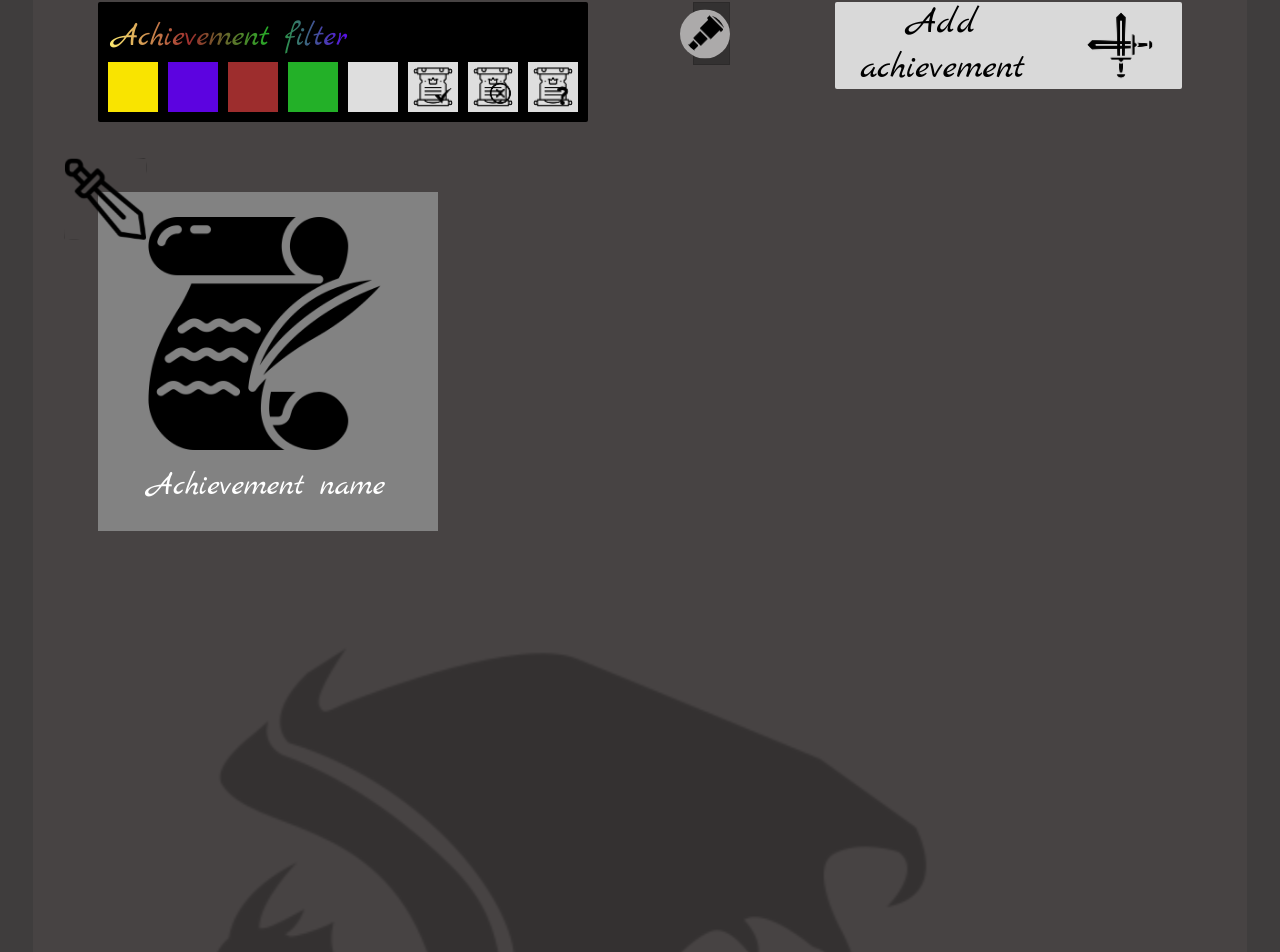
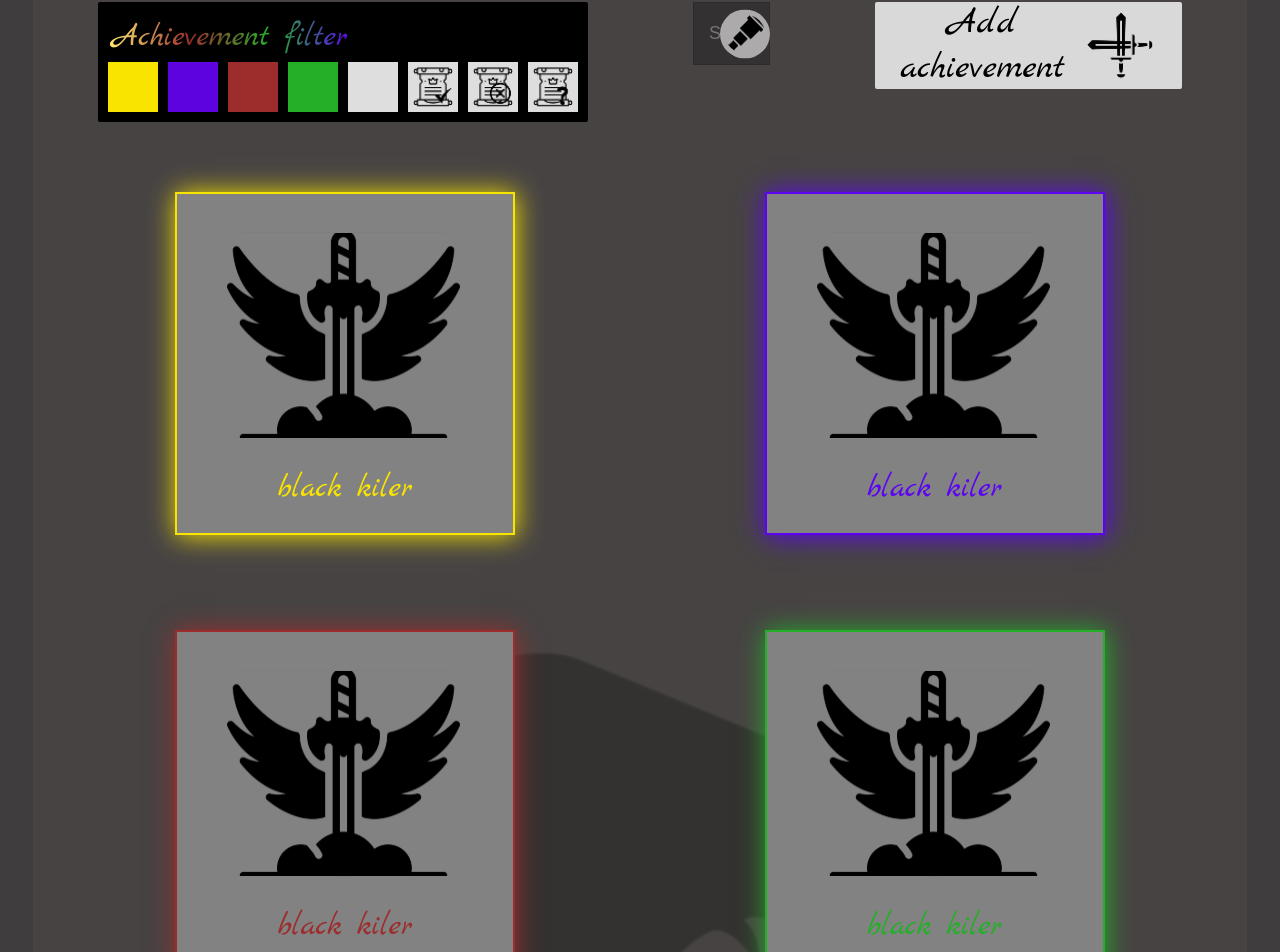
Before and after one commit to Baroslav/QuestLife, a Next.js app: page / in a window 1280 px wide. Shown: the part 391-1343 px from the top of the page. Built offline with nearby package versions, Linux system fonts and the light colour scheme.

Commit message:
compleate achivement list component

```diff
--- a/src/app/components/achivementList/achivementItem.tsx
+++ b/src/app/components/achivementList/achivementItem.tsx
@@ -1,11 +1,29 @@
+import React from "react"
 import styles from "./achivementList.module.css"
 
-const AchivementItem = () => {
+
+type AchiveItemProp = {
+    achiveName : string,
+    achiveImg : string,
+    achievementDifficult : "Legendary" |  "Mythical" | "Epic" | "Unique" | "Default",
+}
+
+const aciveVariant:Record<AchiveItemProp["achievementDifficult"] , {achiveType : string}> = {
+    Legendary : {achiveType : styles.legendary},
+    Mythical : {achiveType : styles.mythicaly},
+    Epic : {achiveType : styles.epic},
+    Unique : {achiveType : styles.unique},
+    Default : {achiveType : styles.default},
+}
+
+
+const AchivementItem:React.FC<AchiveItemProp>= ({achiveName, achiveImg, achievementDifficult}) => {
+    const {achiveType} = aciveVariant[achievementDifficult]
+
     return (
-        <div className = {styles.achivemetItem}>
-            <img className = {styles.leftTop} src="./achiveSword.svg" alt="" />
-            <img className = {styles.achiveImg} src="./quest.png" alt="" />
-            <p>Achievement name</p>
+        <div className = {`${styles.achivemetItem} ${achiveType}`}>
+            <img className = {styles.achiveImg} src = {achiveImg} alt="" />
+            <p>{achiveName}</p>
         </div>
     )
 }
--- a/src/app/components/achivementList/achivementList.module.css
+++ b/src/app/components/achivementList/achivementList.module.css
@@ -1,14 +1,25 @@
 .achivementList {
-    margin-top: 70px;
+    margin: 70px auto;
+}
+.itemList {
+    display: flex;
+    justify-content: space-around;
+    gap: 95px;
+    flex-wrap: wrap;
+    margin: 0 auto;
 }
 
 .achivemetItem {
-    z-index: 2;
+    cursor: pointer;
     position: relative;
     padding: 25px 50px;
     width: 340px;
     box-sizing: border-box;
     background-color: #828282;
+    transition: all ease-in-out 0.2s
+}
+.achivemetItem:hover {
+    box-shadow: 1px 1px 40px;
 }
 .achiveImg {
     width: 233px;
@@ -17,6 +28,7 @@
     z-index: 2;
 }
 .achivemetItem p {
+    text-align: center;
     font-size: 32px;
     margin: 0px;
     padding-top: 10px;
@@ -29,5 +41,32 @@
     transform: rotate(90deg);
     width: 83px;
     height: 83px;
-    z-index: 1;
 }
+
+
+.legendary {
+    border: 2px solid #F9E400;
+    box-shadow: 1px 1px 25px #F9E400;
+    color: #F9E400;
+}
+.mythicaly {
+    border: 2px solid #5C03F4;
+    box-shadow: 1px 1px 25px #5C03F4;
+    color: #5C03F4;
+}
+.epic {
+    border:  2px solid #9D2D2D;
+    box-shadow: 1px 1px 25px #9D2D2D;
+    color: #9D2D2D;
+}
+
+.unique {
+    border:  2px solid #23B028;
+    box-shadow: 1px 1px 25px #23B028;
+    color: #23B028;
+}
+.default {
+    border:  2px solid #DEDEDE;
+    box-shadow: 1px 1px 25px #DEDEDE;
+    color: #DEDEDE;
+}
--- a/src/app/components/achivementList/achivementlist.tsx
+++ b/src/app/components/achivementList/achivementlist.tsx
@@ -1,11 +1,55 @@
 import AchivementItem from "./achivementItem"
 import styles from "./achivementList.module.css"
+
+type AchievementListArr = {
+    achivementName : string,
+    achivementImg : string,
+    achievementDifficult : "Legendary" |  "Mythical" | "Epic" | "Unique" | "Default"
+}
+
+const achivementList: AchievementListArr[]  = [
+    {
+        achivementName : "black kiler",
+        achivementImg : "./hero.svg",
+        achievementDifficult : "Legendary"
+    },
+    {
+        achivementName : "black kiler",
+        achivementImg : "./hero.svg",
+        achievementDifficult : "Mythical"
+    },
+    {
+        achivementName : "black kiler",
+        achivementImg : "./hero.svg",
+        achievementDifficult : "Epic"
+    },
+    {
+        achivementName : "black kiler",
+        achivementImg : "./hero.svg",
+        achievementDifficult : "Unique"
+    },
+    {
+        achivementName : "black kiler",
+        achivementImg : "./hero.svg",
+        achievementDifficult : "Default"
+    },
+    {
+        achivementName : "black kiler",
+        achivementImg : "./hero.svg",
+        achievementDifficult : "Legendary"
+    }
+]
 
 const AchivemetList = () => {
     return (
         <div className = {styles.achivementList}>
-            <AchivementItem/>
-
+            <div className={styles.itemList}>
+                {
+                achivementList.map((item)=> (
+                    <AchivementItem achiveName ={item.achivementName} achiveImg = {item.achivementImg} achievementDifficult = {item.achievementDifficult}/>
+                ))
+            }
+            </div>
         </div>
     )
 }
--- a/src/app/components/auth/authInput.tsx
+++ b/src/app/components/auth/authInput.tsx
@@ -13,11 +13,11 @@ const AuthInputs:React.FC<AuthInputsPorps> = ({userAuth}) => {
                 {
                     userAuth ?
                     <>
-                        <QuestInput type="text" paleceHolderText ="user name" icon="./hero.png" labelText="Name Yourself, Traveler (User name)"/>
+                        <QuestInput type="text" paleceHolderText ="user name" icon="./hero.svg" labelText="Name Yourself, Traveler (User name)"/>
                         <QuestInput type="email" paleceHolderText ="email" icon="./email.png" labelText="Beacon of Communicatio (Email)"/>
                     </>
                     :
-                    <QuestInput type="text" paleceHolderText ="user name/email" icon="./hero.png" labelText="Name Yourself, Traveler (User name or email)"/>
+                    <QuestInput type="text" paleceHolderText ="user name/email" icon="./hero.svg" labelText="Name Yourself, Traveler (User name or email)"/>
                 }
                 <div className={styles.pass}>
                     <QuestInput userAuth={userAuth} type="password" paleceHolderText ="password" icon="./skeleton-key.png" labelText="Secret Password"/>
--- a/src/app/components/ui/addBtn/index.module.css
+++ b/src/app/components/ui/addBtn/index.module.css
@@ -3,8 +3,9 @@
     background-color: #D9D9D9;
     display: flex;
     text-align: center;
+    justify-content: space-between;
     align-items: center;
-    gap: 60px;
+    gap: 20px;
     width: max-content;
     height: 87px;
     padding: 15px 25px;
```
Also changed, not shown: public/hero.png (deleted), public/hero.svg (added).
